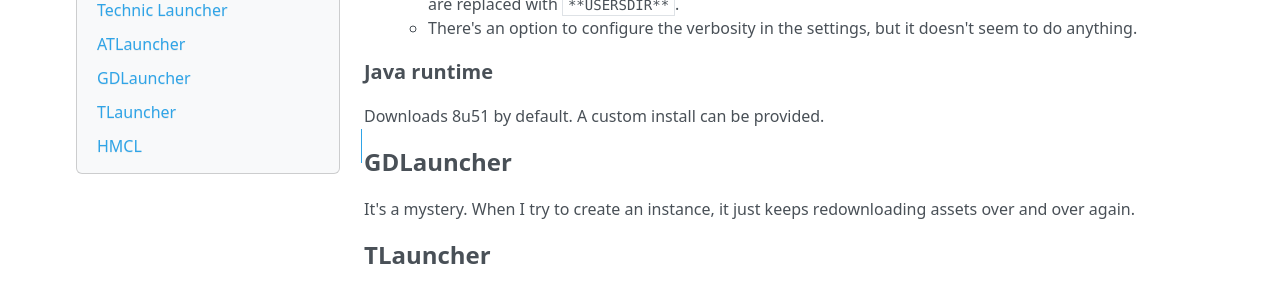
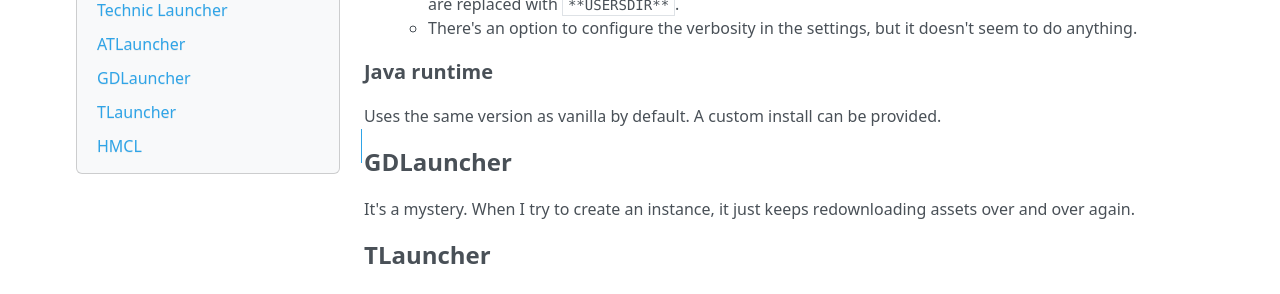
Before and after one commit to LegacyModdingMC/wiki, an MkDocs documentation site: the page built from docs/launcher-differences.md, in a window 1280 px wide and 900 px high, scrolled down 2137 px. Shown: the part 230-524 px from the top of the window. Built offline with MkDocs 1.6.1, drawn with Linux system fonts in a browser that asks for light colours; nearby versions of some CDN libraries.

Commit message:
Generify ATLauncher Java runtime

```diff
--- a/docs/launcher-differences.md
+++ b/docs/launcher-differences.md
@@ -86,7 +86,7 @@
 
 ### Java runtime
 
-Downloads 8u51 by default. A custom install can be provided.
+Uses the same version as vanilla by default. A custom install can be provided.
 
 ## GDLauncher
 
```
